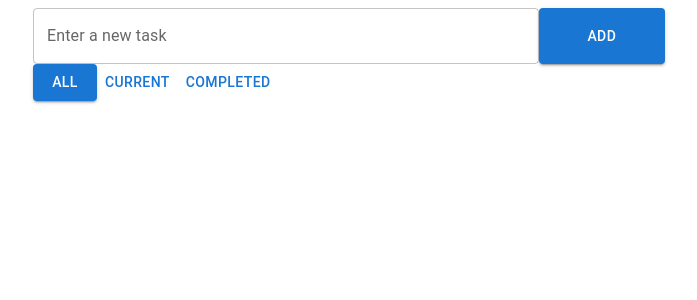
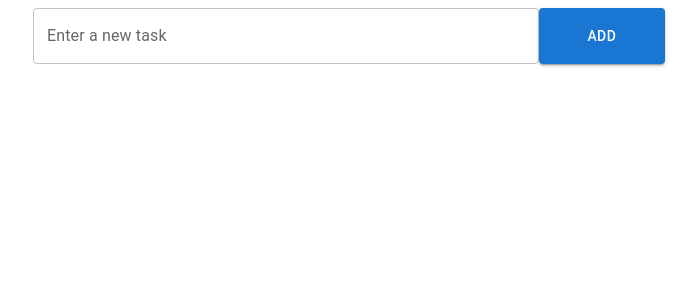
Before and after one commit to Rema04Dev/dao-tech__todo, a React (Create React App) app: page / in a window 1280 px wide. Shown: the top 300 px of the page, without its empty margins (291-988 px from the left). Built offline with nearby package versions, Linux system fonts and the light colour scheme.

Commit message:
realize filtering todos

```diff
--- a/src/App.tsx
+++ b/src/App.tsx
@@ -2,7 +2,9 @@ import { FC } from 'react';
 import AddTodo from './components/AddTodo/AddTodo';
 import TodoList from './components/TodoList/TodoList';
 import Filter from './components/Filter/Filter';
+import { useSelector } from 'react-redux';
 const App: FC = () => {
+  const todos = useSelector((state: any) => state.todos.todoItems);
   return (
     <div
       style={{
@@ -12,7 +14,7 @@ const App: FC = () => {
       }}
     >
       <AddTodo />
-      <Filter />
+      {todos.length ? <Filter /> : null}
       <TodoList />
     </div>
   );
--- a/src/components/Filter/Filter.tsx
+++ b/src/components/Filter/Filter.tsx
@@ -1,17 +1,15 @@
 import { FC } from 'react';
-import { useSelector, useDispatch } from 'react-redux';
-import { Stack, Button } from '@mui/material';
+import { useSelector } from 'react-redux';
+import { Stack } from '@mui/material';
 import { IFilterButton } from '../../store/todosSlice/todosSlice';
 import FilterButtonItem from '../FilterButtonItem/FilterButtonItem';
 const Filter: FC = () => {
-  const { filterButtons, activeButtonId } = useSelector(
-    (state: any) => state.todos
-  );
+  const { filterButtons } = useSelector((state: any) => state.todos);
 
   return (
     <Stack direction="row">
       {filterButtons.map((filterButton: IFilterButton) => (
-        <FilterButtonItem item={filterButton} />
+        <FilterButtonItem key={filterButton.id} item={filterButton} />
       ))}
     </Stack>
   );
--- a/src/components/TodoList/TodoList.tsx
+++ b/src/components/TodoList/TodoList.tsx
@@ -1,14 +1,37 @@
 import { FC } from 'react';
 import { List } from '@mui/material';
 import { useSelector } from 'react-redux';
-import { ITodo } from '../../store/todosSlice/todosSlice';
+import { IFilterButton, ITodo } from '../../store/todosSlice/todosSlice';
 import TodoItem from '../TodoItem/TodoItem';
 
 const TodoList: FC = () => {
-  const todos = useSelector((state: any) => state.todos.todoItems);
+  const { todoItems, activeButtonId, filterButtons } = useSelector(
+    (state: any) => state.todos
+  );
+  const activeButton = filterButtons.find(
+    (btn: IFilterButton) => btn.id === activeButtonId
+  );
+
+  const getTodos = () => {
+    let todos: Array<ITodo> = [];
+    switch (activeButton.type) {
+      case 'all':
+        todos = todoItems;
+        break;
+      case 'current':
+        todos = todoItems.filter((todo: ITodo) => !todo.completed);
+        break;
+      case 'completed':
+        todos = todoItems.filter((todo: ITodo) => todo.completed);
+        break;
+      default:
+        return todoItems;
+    }
+    return todos;
+  };
   return (
     <List>
-      {todos.map((todoItem: ITodo) => (
+      {getTodos().map((todoItem: ITodo) => (
         <TodoItem key={todoItem.id} todoItem={todoItem} />
       ))}
     </List>
--- a/src/store/todosSlice/todosSlice.ts
+++ b/src/store/todosSlice/todosSlice.ts
@@ -9,6 +9,7 @@ export interface ITodo {
 export interface IFilterButton {
   id: number;
   name: string;
+  type: 'all' | 'current' | 'completed';
 }
 
 export interface ITodosState {
@@ -20,9 +21,9 @@ export interface ITodosState {
 const initialState: ITodosState = {
   todoItems: [],
   filterButtons: [
-    { id: 1, name: 'All' },
-    { id: 2, name: 'Current' },
-    { id: 3, name: 'Completed' },
+    { id: 1, name: 'All', type: 'all' },
+    { id: 2, name: 'Current', type: 'current' },
+    { id: 3, name: 'Completed', type: 'completed' },
   ],
   activeButtonId: 1,
 };
```
